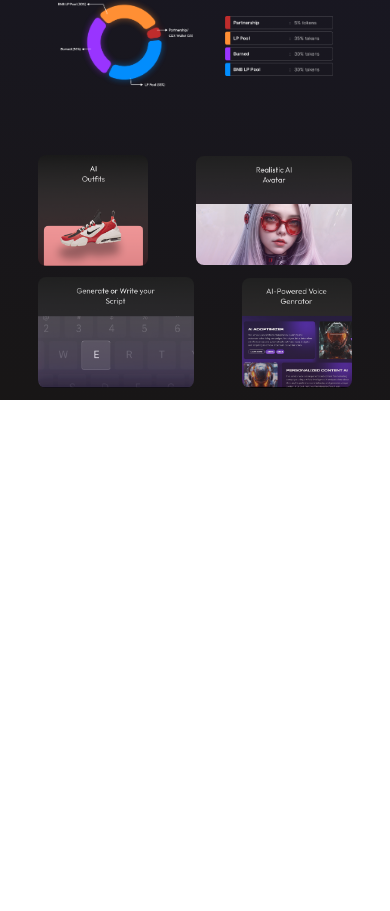
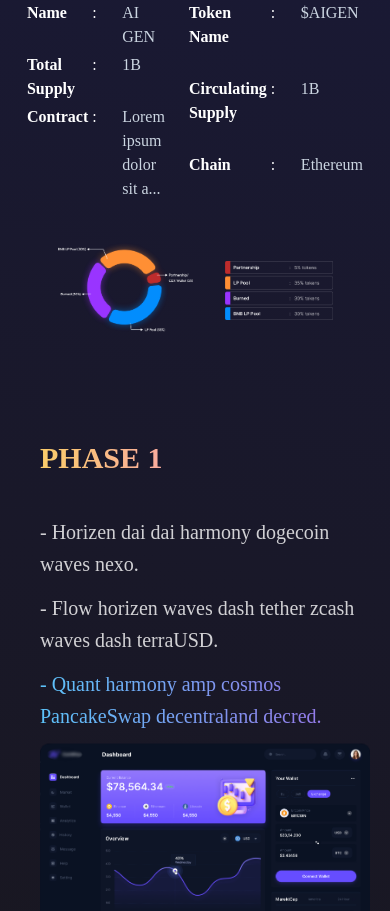
Before and after one commit to ravimishra007/Ravi-Mishra---Frontend-Developer, a React (Vite) app in the folder figma_design/: page / in a window 390 px wide. Shown: the part 2661-3572 px from the top of the page. Before the commit the page ends 3061 px from the top, so only its background shows below. Built offline with nearby package versions, Linux system fonts and the light colour scheme.

Commit message:
RoadMap section done

```diff
--- a/figma_design/src/App.jsx
+++ b/figma_design/src/App.jsx
@@ -2,6 +2,8 @@
 import {Avatar} from './components/Avatar'
 import { Header } from './components/Header'
 import { ItemSection } from './components/ItemSection'
+import { RoadMapPhase02 } from './components/RoadMapPhase02'
+import { RoadMapPhase01 } from './components/RoadMapPhase1'
 import { TechTools } from './components/Technologies'
 import { TextSection } from './components/TextSection'
 import Tokenomics from './components/Tokenomics'
@@ -15,8 +17,11 @@
       <TextSection/>
       <Avatar/>
       <TechTools/>
+      <ItemSection/>
       <Tokenomics/>
-      <ItemSection/>
+      <RoadMapPhase01/>
+      <RoadMapPhase02/>
+
     </div>
 
     </>
--- /dev/null
+++ b/figma_design/src/components/RoadMapPhase02.jsx
@@ -0,0 +1,46 @@
+import { useEffect } from "react";
+import phase2 from "../../public/phase2.png";
+import '../styles/avatar.css';
+
+export const RoadMapPhase02 = () => {
+    useEffect(() => {
+      const paragraphs = document.querySelectorAll(".animated-paragraph");
+      let current = 0;
+
+      const updateParagraphs = () => {
+        paragraphs.forEach((paragraph, index) => {
+          if (index === current) {
+            paragraph.classList.add("text-active");
+            paragraph.classList.remove("text-inactive");
+          } else {
+            paragraph.classList.remove("text-active");
+            paragraph.classList.add("text-inactive");
+          }
+        });
+        current = (current + 1) % paragraphs.length;
+      };
+
+      updateParagraphs(); // Initial animation
+      const interval = setInterval(updateParagraphs, 1000);
+
+      return () => clearInterval(interval); // Cleanup interval on component unmount
+    }, []);
+
+    return (
+      <div className="roadMap-section md:flex justify-center items-center gap-10 relative">
+        <div className="roadMap-section-para">
+          <h1 className="md:text-7xl text-3xl mt-5 font-semibold">PHASE 2</h1>
+          <div className="roadMap-section-paragraph">
+          <p className="animated-paragraph text-5xl mt-10 font-bold">- Horizen dai dai harmony dogecoin waves nexo. </p>
+          <p className="animated-paragraph text-4xl mt-3 font-bold">- Flow horizen waves dash tether zcash waves dash terraUSD. </p>
+          <p className="animated-paragraph text-4xl mt-3 font-bold">- Quant harmony amp cosmos PancakeSwap decentraland decred. </p>
+          <p className="animated-paragraph text-4xl mt-3 font-bold">- Serum TRON solana tether holo crypto. Flow eCash amp EOS digibyte stellar.</p>
+        </div>
+        </div>
+        <div className="map-img1 md:w-[60%] md:rounded-r-lg rounded-lg overflow-hidden">
+          <img src={phase2} alt="phase2-ai" className="overflow-hidden" />
+        </div>
+
+      </div>
+    );
+  };
--- /dev/null
+++ b/figma_design/src/components/RoadMapPhase1.jsx
@@ -0,0 +1,46 @@
+import { useEffect } from "react";
+import phase1 from "../../public/phase1.png";
+import '../styles/avatar.css';
+
+export const RoadMapPhase01 = () => {
+    useEffect(() => {
+      const paragraphs = document.querySelectorAll(".animated-paragraph");
+      let current = 0;
+
+      const updateParagraphs = () => {
+        paragraphs.forEach((paragraph, index) => {
+          if (index === current) {
+            paragraph.classList.add("text-active");
+            paragraph.classList.remove("text-inactive");
+          } else {
+            paragraph.classList.remove("text-active");
+            paragraph.classList.add("text-inactive");
+          }
+        });
+        current = (current + 1) % paragraphs.length;
+      };
+
+      updateParagraphs(); // Initial animation
+      const interval = setInterval(updateParagraphs, 1000);
+
+      return () => clearInterval(interval); // Cleanup interval on component unmount
+    }, []);
+
+    return (
+      <div className="roadMap-section md:flex justify-center items-center gap-10 relative">
+        <div className="roadMap-section-para">
+          <h1 className="md:text-7xl text-3xl mt-5 font-semibold">PHASE 1</h1>
+          <div className="roadMap-section-paragraph">
+          <p className="animated-paragraph text-5xl mt-10 font-bold">- Horizen dai dai harmony dogecoin waves nexo. </p>
+          <p className="animated-paragraph text-4xl mt-3 font-bold">- Flow horizen waves dash tether zcash waves dash terraUSD. </p>
+          <p className="animated-paragraph text-4xl mt-3 font-bold">- Quant harmony amp cosmos PancakeSwap decentraland decred. </p>
+          <p className="animated-paragraph text-4xl mt-3 font-bold">- Serum TRON solana tether holo crypto. Flow eCash amp EOS digibyte stellar.</p>
+        </div>
+        </div>
+        <div className="map-img1 md:w-[60%] md:rounded-r-lg rounded-lg overflow-hidden">
+          <img src={phase1} alt="phase1-ai" className="overflow-hidden" />
+        </div>
+
+      </div>
+    );
+  };
--- a/figma_design/src/styles/avatar.css
+++ b/figma_design/src/styles/avatar.css
@@ -19,3 +19,34 @@
   .text-inactive {
     color: #5f6977;
   }
+
+
+
+
+  .roadMap-section{
+    padding: 20px;
+    margin-left: 20px;
+  }
+
+  .roadMap-section-para h1{
+    background: linear-gradient(90deg, #FACC69 0%, #FA75F8 100%);
+    -webkit-background-clip: text;
+    background-clip: text;
+    -webkit-text-fill-color: transparent;
+
+  }
+  .roadMap-section-paragraph{
+    /* width: 528px; */
+height:224px;
+gap: 8px;
+
+  }
+  .roadMap-section-paragraph p{
+    font-family: Outfit;
+    font-size: 20px;
+    font-weight: 400;
+    line-height: 32px;
+    text-align: left;
+color: rgba(255, 255, 255, 0.8);
+;
+  }
```
Also changed, not shown: figma_design/src/components/Footer.jsx (added).
